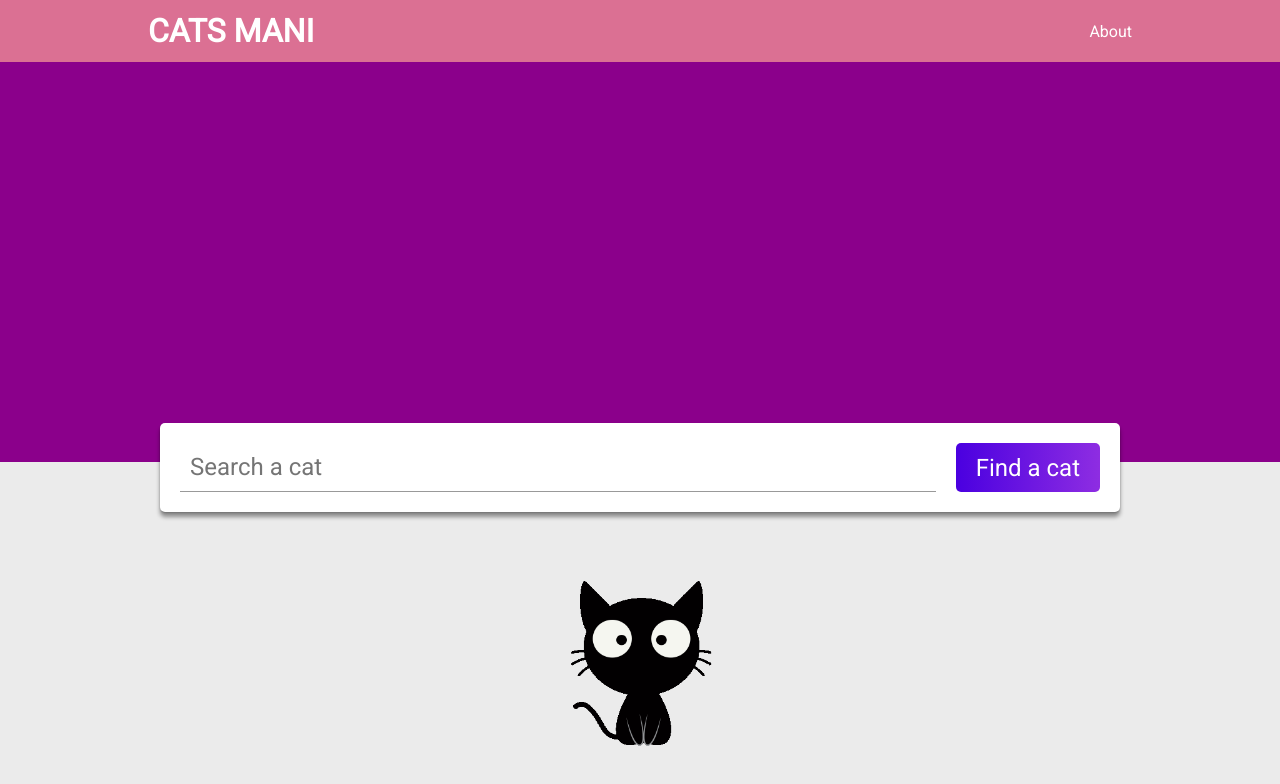
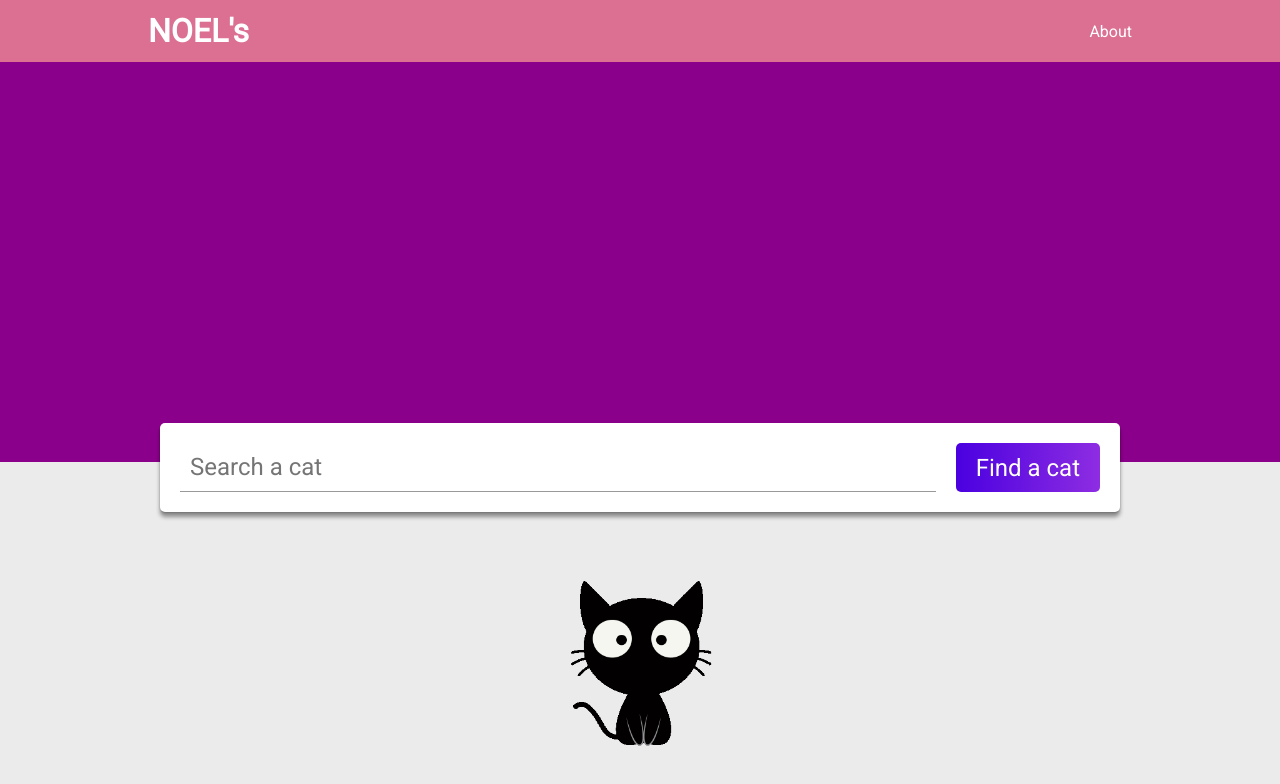
Before and after one commit to noelrosales/cats-mania, a plain HTML site: page index.html in a window 1280 px wide. Drawn offline with Linux system fonts and the light colour scheme.

Commit message:
Dev (#5)
* Added about page

* update index.html (#4)

```diff
--- a/index.html
+++ b/index.html
@@ -11,7 +11,7 @@
     <header>
         <div class="container flex-center">
             <a href="index.html">
-                <h1>CATS MANI</h1>
+                <h1>NOEL's</h1>
             </a>
             <a href="about.html">About</a>
         </div>
```
